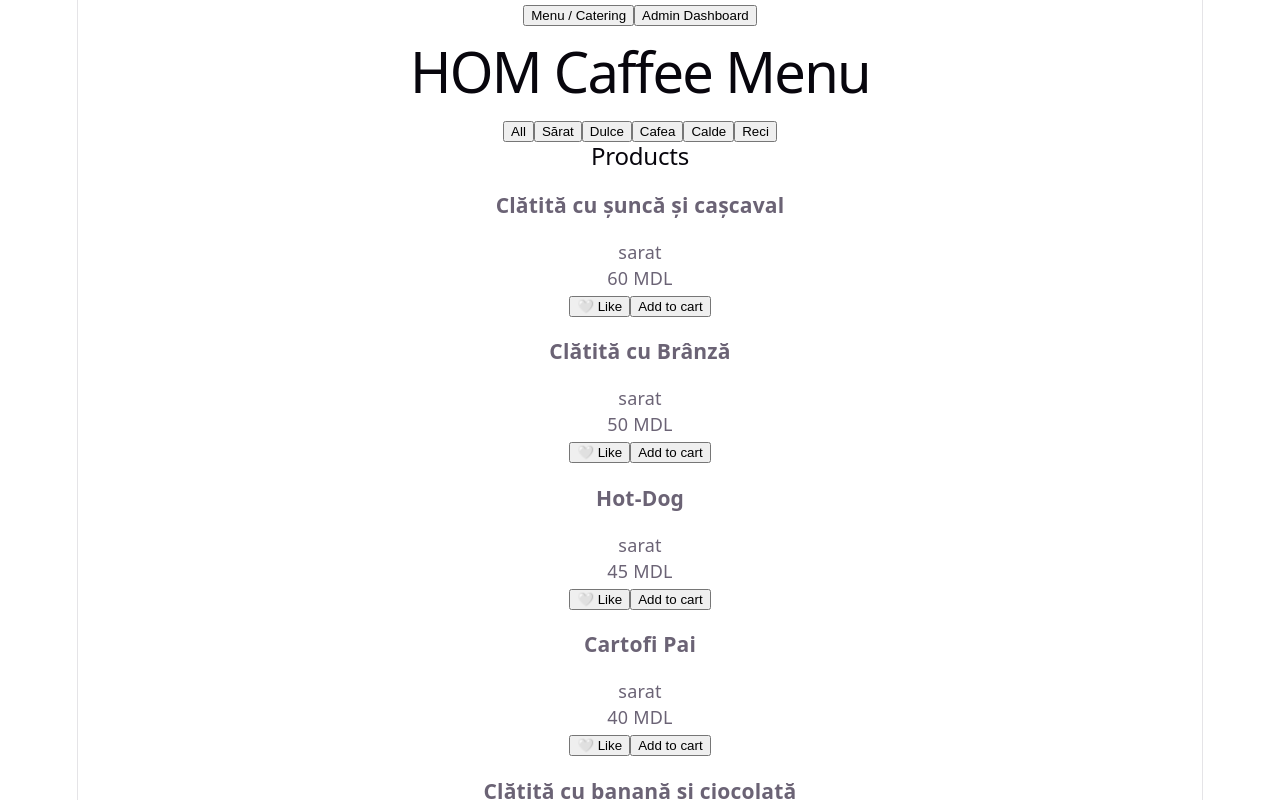
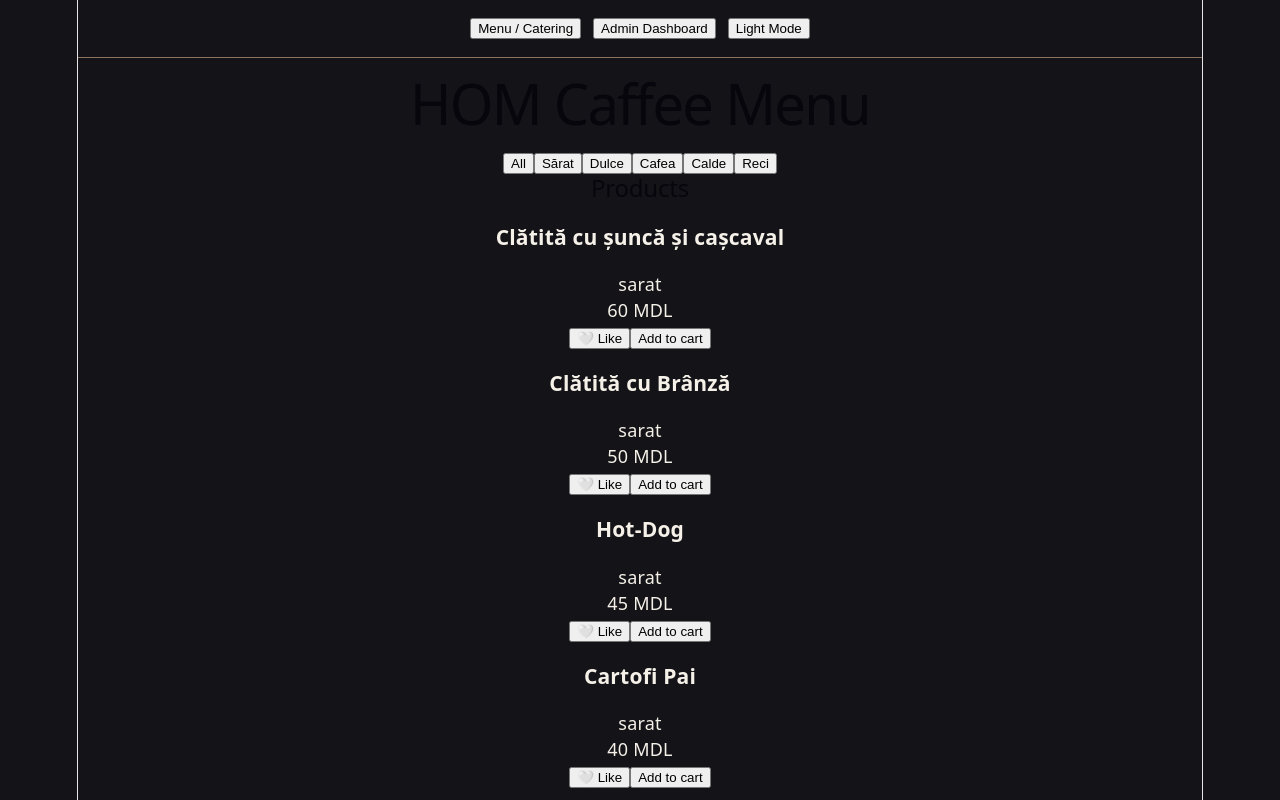
Before and after one commit to CosmaK-47/hom-caffee-lab6, a React (Vite) app: page / in a window 1280 px wide. Shown: the top 800 px of the page. Built offline with nearby package versions, Linux system fonts and the light colour scheme.

Commit message:
Add light and dark theme toggle

```diff
--- a/src/App.jsx
+++ b/src/App.jsx
@@ -1,15 +1,31 @@
-import { useState } from "react";
+import { useState, useEffect } from "react";
 import Menu from "./pages/Menu";
 import Dashboard from "./pages/Dashboard";
 
 function App() {
   const [page, setPage] = useState("menu");
 
+  const [theme, setTheme] = useState(() => {
+    return localStorage.getItem("theme") || "dark";
+  });
+
+  useEffect(() => {
+    document.body.className = theme;
+    localStorage.setItem("theme", theme);
+  }, [theme]);
+
+  const toggleTheme = () => {
+    setTheme(theme === "dark" ? "light" : "dark");
+  };
+
   return (
     <div>
-      <nav>
+      <nav className="navbar">
         <button onClick={() => setPage("menu")}>Menu / Catering</button>
         <button onClick={() => setPage("dashboard")}>Admin Dashboard</button>
+        <button onClick={toggleTheme}>
+          {theme === "dark" ? "Light Mode" : "Dark Mode"}
+        </button>
       </nav>
 
       {page === "menu" && <Menu />}
--- a/src/index.css
+++ b/src/index.css
@@ -109,3 +109,25 @@ code {
   padding: 4px 8px;
   background: var(--code-bg);
 }
+
+body.dark {
+  background: #141418;
+  color: #f5f0e8;
+}
+
+body.light {
+  background: #f4eddf;
+  color: #1d1815;
+}
+
+.navbar {
+  display: flex;
+  justify-content: center;
+  gap: 12px;
+  padding: 18px;
+  border-bottom: 1px solid #8a745f;
+}
+
+button {
+  cursor: pointer;
+}
```
